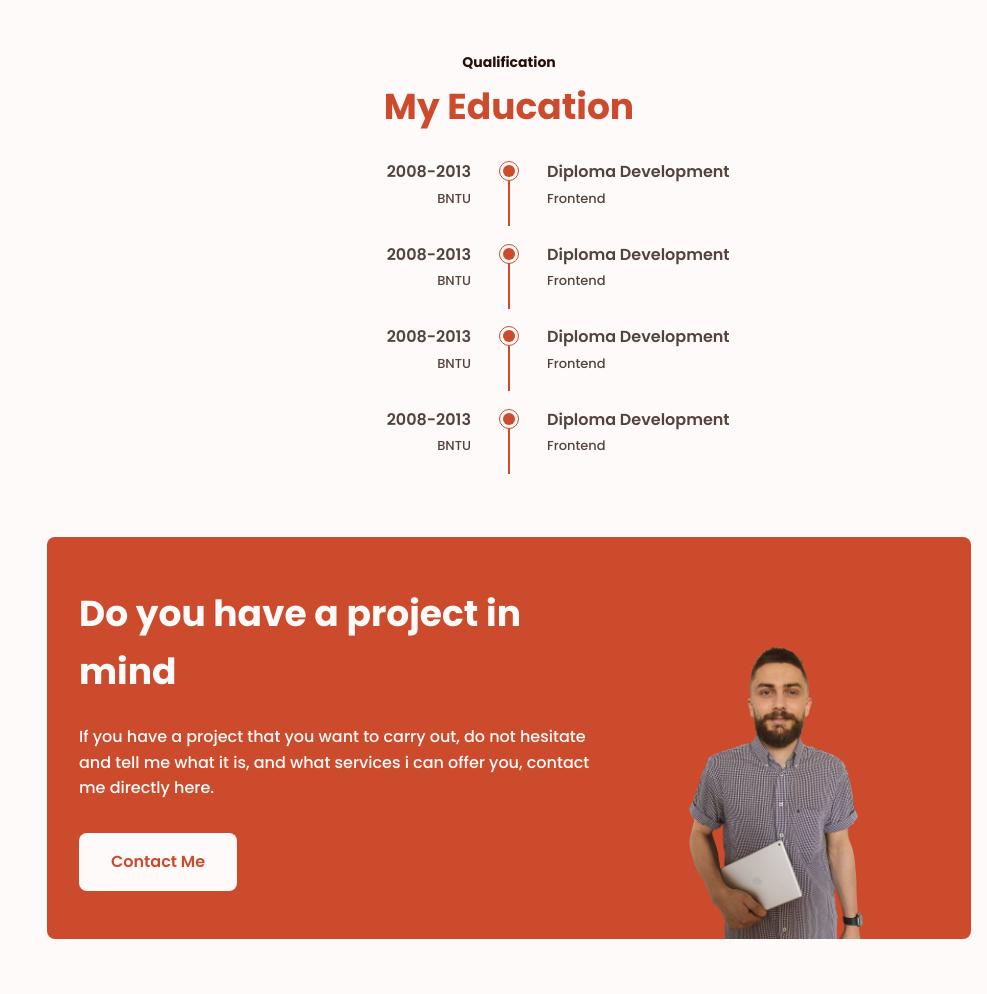
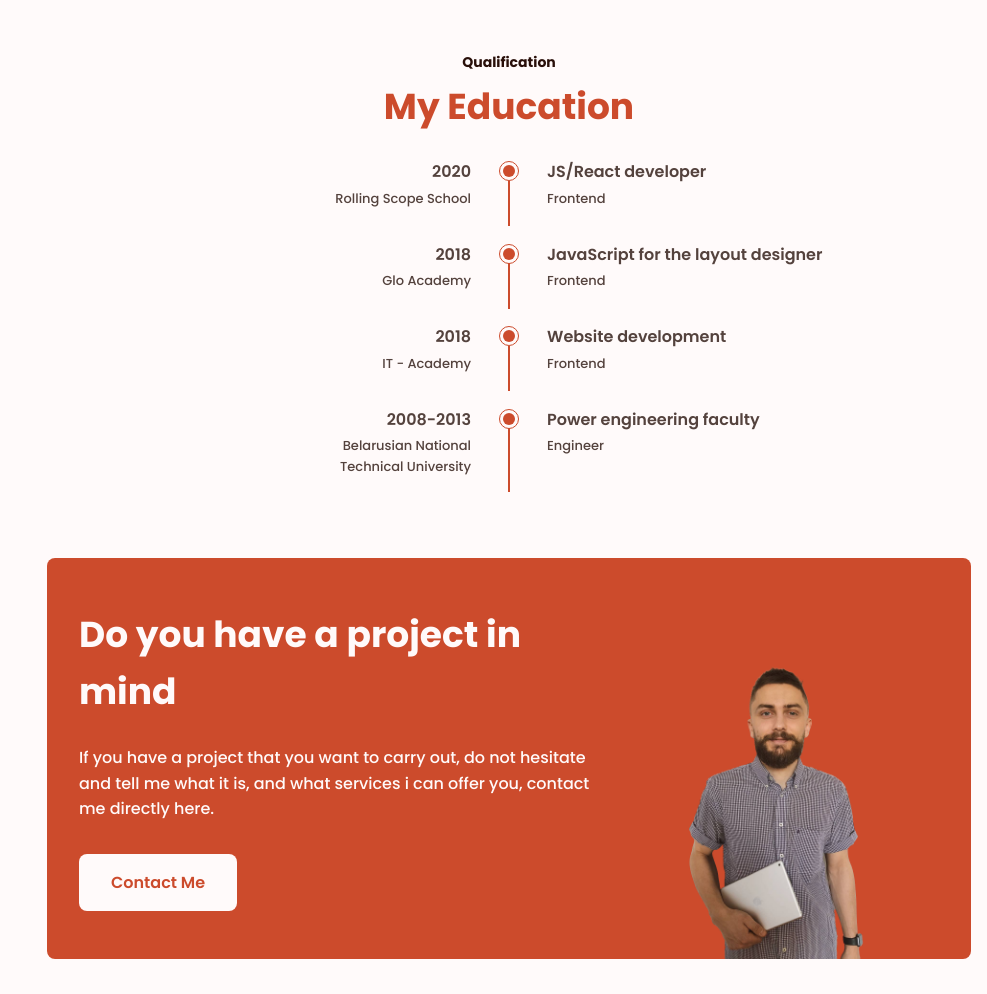
Before and after one commit to ArtemDrushchyts/portfolio, a plain HTML site: page index.html in a window 1280 px wide. Shown: the part 1989-2983 px from the top of the page, without its empty margins (293-1280 px from the left). Drawn offline with nearby package versions, Linux system fonts and the light colour scheme; files whose address does not match are found by name.

Commit message:
refactor: change experience description

```diff
--- a/assets/css/styles.css
+++ b/assets/css/styles.css
@@ -545,7 +545,7 @@ img{
   border-radius: .5rem;
 }
 
-.contact::placeholder{
+.contact ::placeholder{
   color: var(--first-color-dark);
   font-family: var(--body-font);
   font-weight: var(--font-medium);
--- a/index.html
+++ b/index.html
@@ -194,8 +194,8 @@
 
                     <div class="education__content">
                         <div>
-                            <h3 class="education__year">2008-2013</h3>
-                            <span class="education__university">BNTU</span>
+                            <h3 class="education__year">2020</h3>
+                            <span class="education__university">Rolling Scope School</span>
                         </div>
 
                         <div class="education__time">
@@ -204,15 +204,15 @@
                         </div>
 
                         <div>
-                            <h3 class="education__race">Diploma Development</h3>
+                            <h3 class="education__race">JS/React developer</h3>
                             <span class="education__specialty">Frontend</span>
                         </div>
                     </div>
 
                     <div class="education__content">
                         <div>
-                            <h3 class="education__year">2008-2013</h3>
-                            <span class="education__university">BNTU</span>
+                            <h3 class="education__year">2018</h3>
+                            <span class="education__university">Glo Academy</span>
                         </div>
 
                         <div class="education__time">
@@ -221,15 +221,15 @@
                         </div>
 
                         <div>
-                            <h3 class="education__race">Diploma Development</h3>
+                            <h3 class="education__race">JavaScript for the layout designer</h3>
                             <span class="education__specialty">Frontend</span>
                         </div>
                     </div>
 
                     <div class="education__content">
                         <div>
-                            <h3 class="education__year">2008-2013</h3>
-                            <span class="education__university">BNTU</span>
+                            <h3 class="education__year">2018</h3>
+                            <span class="education__university">IT - Academy</span>
                         </div>
 
                         <div class="education__time">
@@ -238,15 +238,16 @@
                         </div>
 
                         <div>
-                            <h3 class="education__race">Diploma Development</h3>
+                            <h3 class="education__race">Website development</h3>
                             <span class="education__specialty">Frontend</span>
                         </div>
                     </div>
 
+
                     <div class="education__content">
                         <div>
                             <h3 class="education__year">2008-2013</h3>
-                            <span class="education__university">BNTU</span>
+                            <span class="education__university">Belarusian National <br> Technical University</span>
                         </div>
 
                         <div class="education__time">
@@ -255,10 +256,13 @@
                         </div>
 
                         <div>
-                            <h3 class="education__race">Diploma Development</h3>
-                            <span class="education__specialty">Frontend</span>
+                            <h3 class="education__race">Power engineering faculty</h3>
+                            <span class="education__specialty">Engineer</span>
                         </div>
                     </div>
+
+
+
 
                 </div>
             </section>
@@ -400,7 +404,7 @@
                                 <a href="https://www.linkedin.com/in/artsiom-drushchyts/" class="footer__link"><i class="bx bxl-linkedin"></i></a>
                             </div>
 
-                            <p class="footer__copy">All right reserved by Bedimcode - 2021</p>
+                            <p class="footer__copy">All right reserved - 2021</p>
                         </div>
                     </footer>
 
```
Also changed, not shown: 1 other file.
